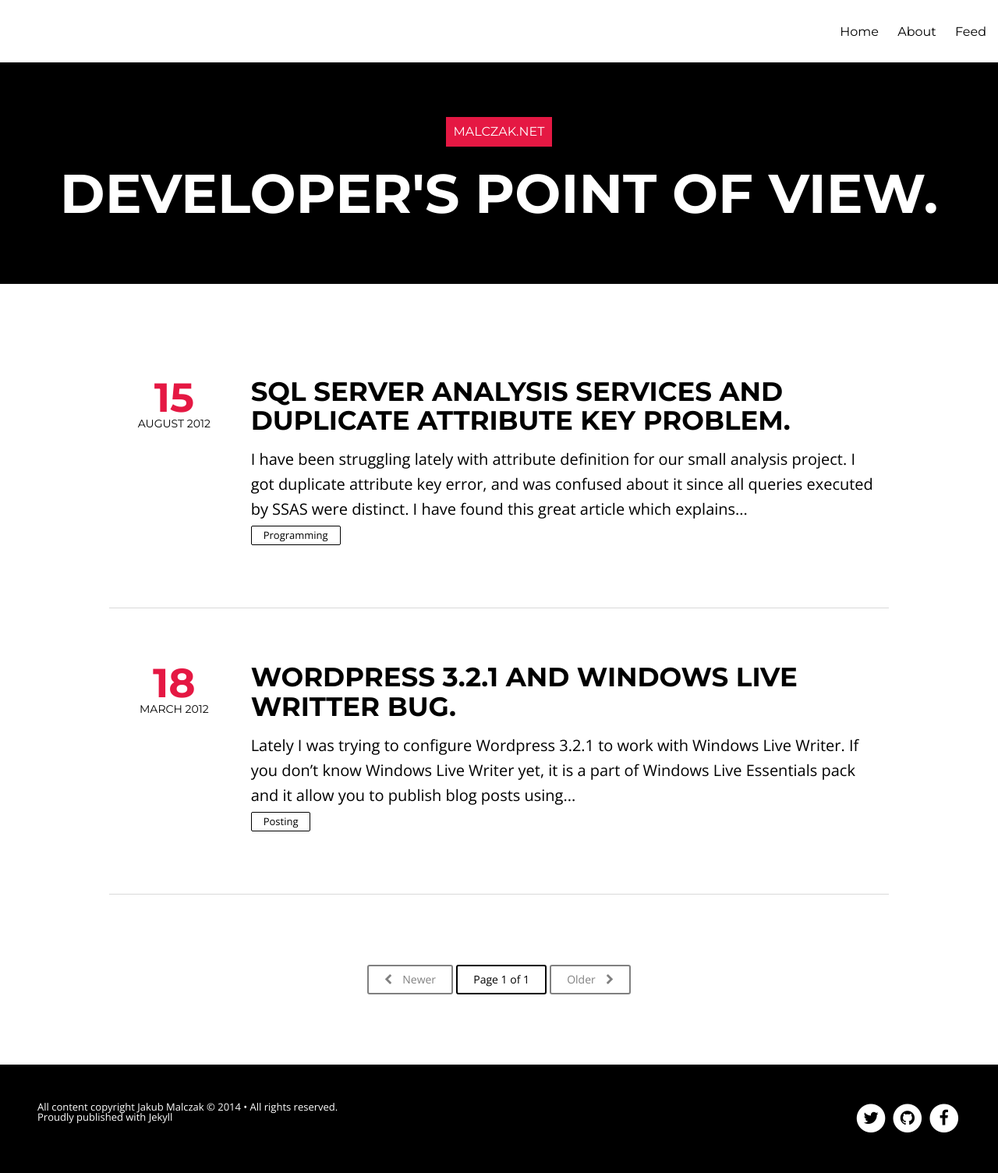
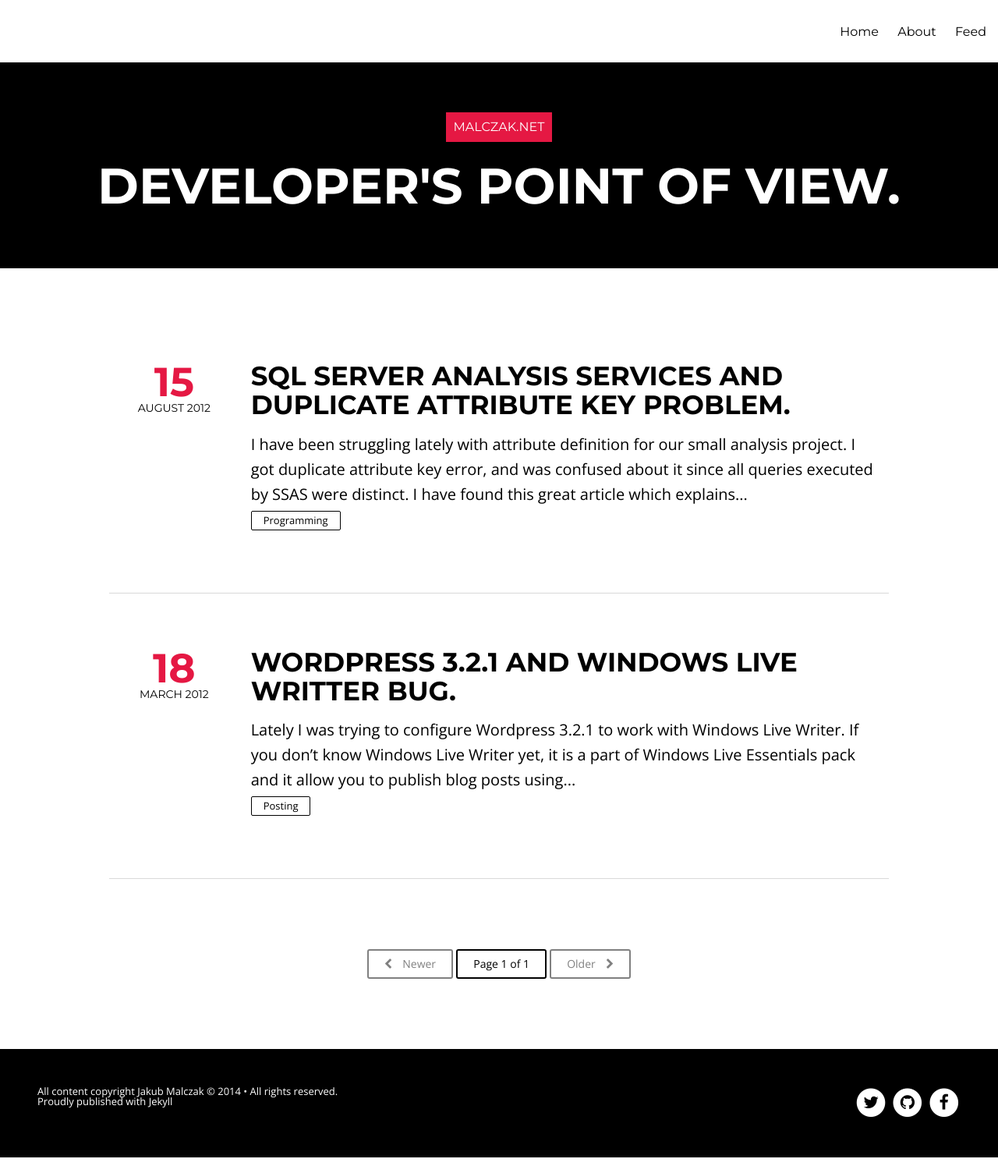
Before and after one commit to jmalczak/jmalczak.github.io, a Jekyll site: the page built from index.html, in a window 1280 px wide. Shown: the whole page at 78% size. Built offline with Jekyll 4.4.1, drawn with Linux system fonts in a browser that asks for light colours; nearby versions of some CDN libraries; the list of posts is cut into pages by our own code.

Commit message:
style change

```diff
--- a/assets/css/post.css
+++ b/assets/css/post.css
@@ -491,10 +491,10 @@
 .notepad-post-title-simple h1 {
     color: black;
     font-weight: 800;
-    font-size: 3.125rem;
+    font-size: 2rem;
     padding: 0;
-    padding-top: 5rem;
-    padding-bottom: 4.375rem;
+    padding-top: 2rem;
+    padding-bottom: 2rem;
     margin: 0 auto;
     line-height: 1.1;
     text-align: center;
--- a/assets/css/style.css
+++ b/assets/css/style.css
@@ -210,54 +210,36 @@
     text-transform: uppercase;
 }
 .notepad-site-head .notepad-site-head-content h1 {
-    padding-top: 4.375rem;
+    padding-top: 3rem;
     font-size: 0.875rem;
     margin-bottom: 0.9375rem;
 }
 .notepad-site-head .notepad-site-head-content h2 {
     font-size: 2.5rem;
-    padding-bottom: 4.375rem;
+    padding-bottom: 2rem;
     font-weight: 700;
     line-height: 1.3;
 }
 @media only screen and (min-width: 40.063em) {
     .notepad-site-head .notepad-site-head-content h1 {
-        padding-top: 4.375rem;
+        padding-top: 3rem;
         font-size: 1rem;
     }
     .notepad-site-head .notepad-site-head-content h2 {
-        font-size: 3.75rem;
-        padding-bottom: 4.375rem;
+        font-size: 3rem;
+        padding-bottom: 3rem;
         font-weight: 700;
     }
 }
 @media only screen and (min-width: 70em) {
     .notepad-site-head .notepad-site-head-content h1 {
-        padding-top: 4.375rem;
+        padding-top: 4rem;
         font-size: 1rem;
     }
     .notepad-site-head .notepad-site-head-content h2 {
-        font-size: 4.375rem;
-        padding-bottom: 4.375rem;
+        font-size: 4rem;
+        padding-bottom: 4rem;
         font-weight: 700;
-    }
-}
-@media only screen and (min-width: 90em) {
-    .notepad-site-head .notepad-site-head-content h1 {
-        padding-top: 4.375rem;
-    }
-    .notepad-site-head .notepad-site-head-content h2 {
-        font-size: 5rem;
-        padding-bottom: 4.375rem;
-    }
-}
-@media only screen and (min-width: 100em) {
-    .notepad-site-head .notepad-site-head-content h1 {
-        padding-top: 4.375rem;
-    }
-    .notepad-site-head .notepad-site-head-content h2 {
-        font-size: 6.25rem;
-        padding-bottom: 4.375rem;
     }
 }
 .notepad-content .notepad-index-post {
```
